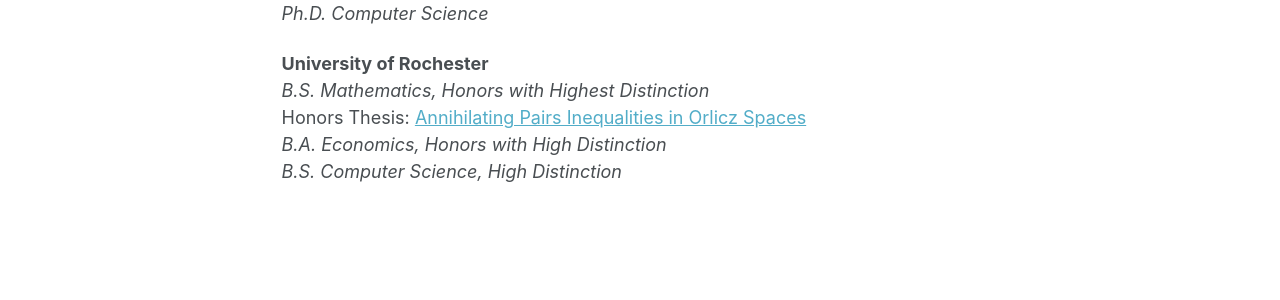
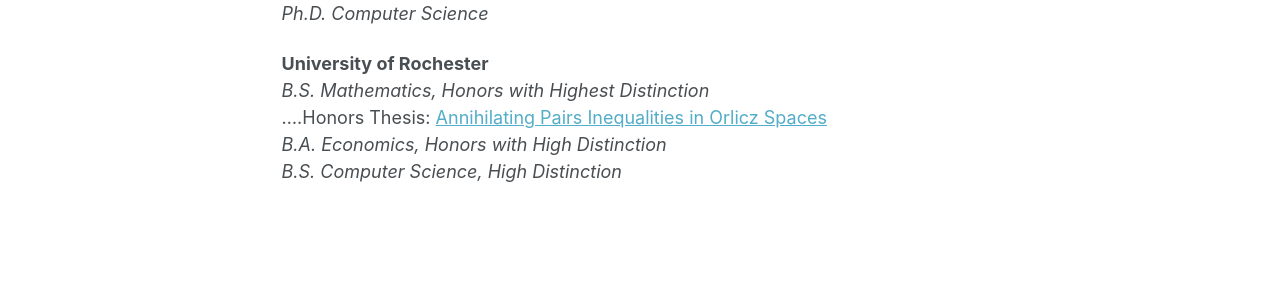
Before and after one commit to isaacli13/isaacli13.github.io, a Jekyll site: the page built from _pages/about.md, in a window 1280 px wide. Shown: the part 478-778 px from the top of the page. Built offline with Jekyll 4.4.1, drawn with Linux system fonts in a browser that asks for light colours; a style sheet for code colours, icons or effects is not loaded.

```diff
--- a/_pages/about.md
+++ b/_pages/about.md
@@ -18,6 +18,6 @@ Education
 
 **University of Rochester**
 *B.S. Mathematics, Honors with Highest Distinction*
-Honors Thesis: [Annihilating Pairs Inequalities in Orlicz Spaces](https://www.sas.rochester.edu/mth/undergraduate/honorspaperspdfs/issacli2025.pdf)
+....Honors Thesis: [Annihilating Pairs Inequalities in Orlicz Spaces](https://www.sas.rochester.edu/mth/undergraduate/honorspaperspdfs/issacli2025.pdf)
 *B.A. Economics, Honors with High Distinction*
 *B.S. Computer Science, High Distinction*
```
